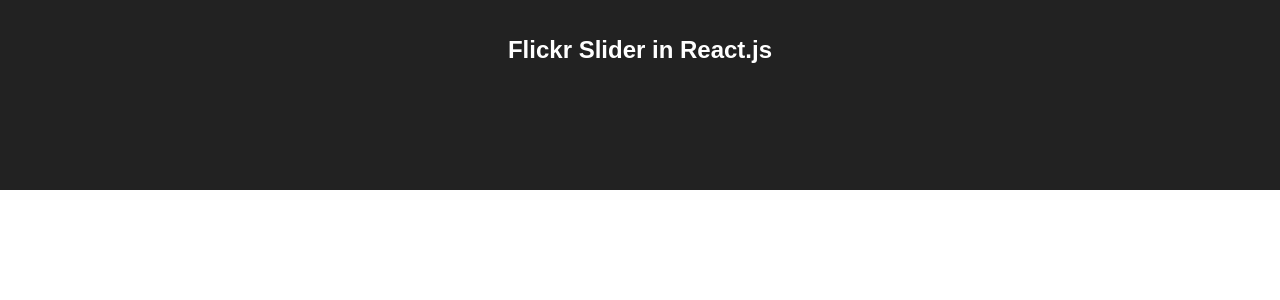
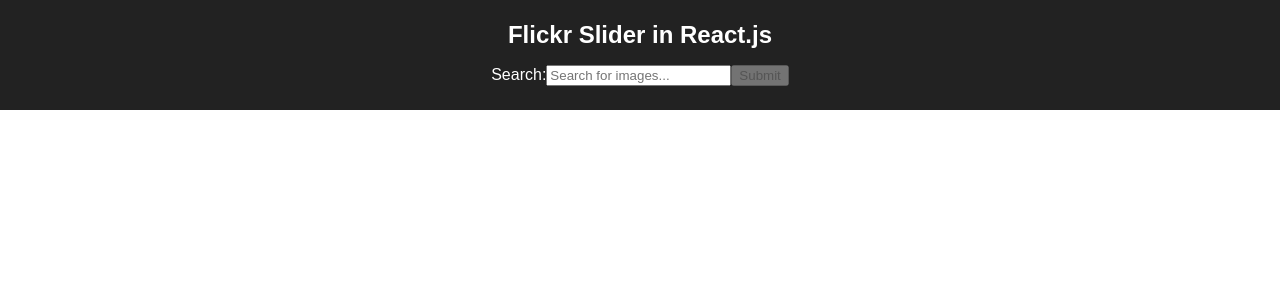
Before and after one commit to pixelwiz/reactjs-flickr-slider-search, a React (Create React App) app: page / in a window 1280 px wide. Shown: the top 300 px of the page. Built offline with nearby package versions, Linux system fonts and the light colour scheme; no server answers.

Commit message:
Adding the search form and main image display

```diff
--- a/package.json
+++ b/package.json
@@ -10,6 +10,7 @@
     "react-redux": "^5.0.6",
     "react-scripts": "1.0.14",
     "redux": "^3.7.2",
+    "redux-form": "^7.1.1",
     "redux-thunk": "^2.2.0"
   },
   "scripts": {
--- a/src/components/App.js
+++ b/src/components/App.js
@@ -2,11 +2,17 @@
 import { connect } from 'react-redux';
 import { searchPhotos } from '../state/actions/searchPhotos';
 import Slider from './Slider';
+import SearchForm from './SearchForm';
 import Error from './Error';
 import '../styles/App.css';
 
 export class App extends Component {
-  componentDidMount() {
+  /* componentDidMount() {
+    const { dispatch } = this.props;
+    dispatch(searchPhotos(window.store));
+  } */
+
+  searchPhotosSubmit = () => {
     const { dispatch } = this.props;
     dispatch(searchPhotos(window.store));
   }
@@ -17,6 +23,7 @@
       <div className="App">
         <header className="App-header">
           <h1 className="App-title">Flickr Slider in React.js</h1>
+          <SearchForm onSubmit={this.searchPhotosSubmit} />
         </header>
         {!fetchError ? <Slider /> : <Error />}
       </div>
@@ -26,4 +33,5 @@
 
 export default connect(state => ({
   fetchError: state.fetchError,
+  form: state.form,
 }))(App);
--- /dev/null
+++ b/src/components/SearchForm.js
@@ -0,0 +1,27 @@
+import React from 'react';
+import { Field, reduxForm } from 'redux-form';
+
+const SearchForm = (props) => {
+  const {
+    handleSubmit, pristine, submitting,
+  } = props;
+  return (
+    <form onSubmit={handleSubmit}>
+      <div>
+        <label htmlFor="search">Search:</label>
+        <Field
+          name="search"
+          id="search"
+          component="input"
+          type="text"
+          placeholder="Search for images..."
+        />
+        <button type="submit" disabled={pristine || submitting}>Submit</button>
+      </div>
+    </form>
+  );
+};
+
+export default reduxForm({
+  form: 'searchForm', // a unique identifier for this form
+})(SearchForm);
--- a/src/components/Slider.js
+++ b/src/components/Slider.js
@@ -27,6 +27,7 @@
   constructor(props) {
     super(props);
     this.getThumbnailPhotos = this.getThumbnailPhotos.bind(this);
+    this.getMainPhoto = this.getMainPhoto.bind(this);
   }
 
   getThumbnailPhotos() {
@@ -38,15 +39,35 @@
       }));
       return photoThumbInfo;
     }
-    return <div>Loading data...</div>;
+    return null;
+  }
+
+  getMainPhoto() {
+    const { photos } = this.props;
+    if (photos && photos.photo) {
+      // ToDo: which one needs to come from state
+      // which thumbnail is selected, for now hardcoding to 0
+      const mainPhoto = {
+        ...photos.photo[0],
+        url: `${getFlickrPhotoUrl(photos.photo[0], 'z')}`,
+      };
+      return <img key={mainPhoto.id} src={mainPhoto.url} alt={mainPhoto.title} />;
+    }
+    return null;
   }
 
   render() {
-    const thumbPhotos = Array.isArray(this.getThumbnailPhotos())
-      ? <Thumbnails thumbnails={this.getThumbnailPhotos()} />
+    const arrPhotos = this.getThumbnailPhotos();
+    const photosInState = Array.isArray(arrPhotos);
+    const thumbPhotos = photosInState
+      ? <div><Thumbnails thumbnails={this.getThumbnailPhotos()} /></div>
+      : null;
+    const mainPhoto = photosInState
+      ? this.getMainPhoto()
       : null;
     return (
       <div>
+        {mainPhoto}
         {thumbPhotos}
       </div>
     );
--- a/src/components/Thumbnails.js
+++ b/src/components/Thumbnails.js
@@ -3,8 +3,9 @@
 
 const Thumbnails = (props) => {
   const { thumbnails } = props;
-  const thumbnailHTML = thumbnails.map(i =>
-    <Thumbnail key={`t_${i.id}`} url={i.url} title={i.title} />);
+  const thumbnailHTML = thumbnails.map(i => (
+    <Thumbnail key={`t_${i.id}`} url={i.url} title={i.title} />
+  ));
   return thumbnailHTML;
 };
 
--- a/src/state/actions/searchPhotos.js
+++ b/src/state/actions/searchPhotos.js
@@ -8,12 +8,11 @@
   photos,
 });
 
-const callFlickrPhotosSearchAPI = async (dispatch) => {
+const callFlickrPhotosSearchAPI = async (dispatch, searchTags = 'genius') => {
   try {
     // perPage should be a configurable option,
     // but since requirements docs showed 4 specifically for this prototype...
     const perPage = 4;
-    const searchTags = 'awards'; // This needs to come from the form/input field...
     const method = 'flickr.photos.search';
     const urlSearch = `${urlBase}?method=${method}&api_key=${process.env.REACT_APP_FLICKR_KEY}&per_page=${perPage}&tags=${searchTags}&format=json&nojsoncallback=true`;
     const result = await fetch(urlSearch);
@@ -25,7 +24,7 @@
 };
 
 export const searchPhotos = store => (dispatch) => {
-  callFlickrPhotosSearchAPI(dispatch, store);
+  callFlickrPhotosSearchAPI(dispatch, store.getState().form.searchForm.values.search);
 };
 
 export default undefined;
--- a/src/state/reducers/index.js
+++ b/src/state/reducers/index.js
@@ -1,6 +1,9 @@
 import { combineReducers } from 'redux';
+import { reducer as reduxFormReducer } from 'redux-form';
 import searchPhotos from './searchPhotos';
+
 
 export default combineReducers({
   searchPhotos,
+  form: reduxFormReducer, // mounted under "form"
 });
--- a/src/styles/App.css
+++ b/src/styles/App.css
@@ -4,8 +4,8 @@
 
 .App-header {
   background-color: #222;
-  height: 150px;
-  padding: 20px;
+  height: 100px;
+  padding: 5px;
   color: white;
 }
 
@@ -21,3 +21,7 @@
   from { transform: rotate(0deg); }
   to { transform: rotate(360deg); }
 }
+
+img {
+  padding: 5px;
+}
```
Also changed, not shown: .eslintrc.js, 1 other file (tests, documents, lock files or other folders).
